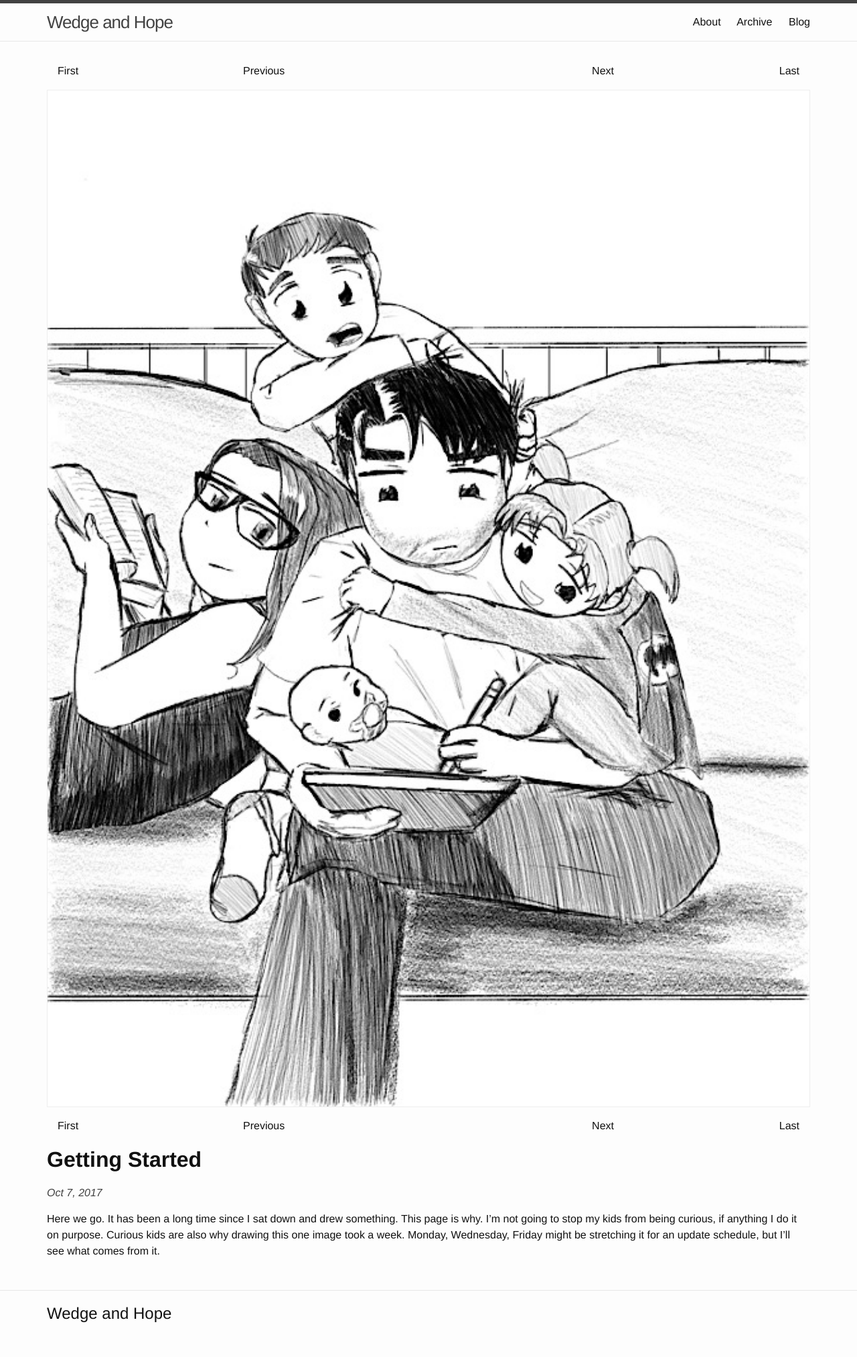
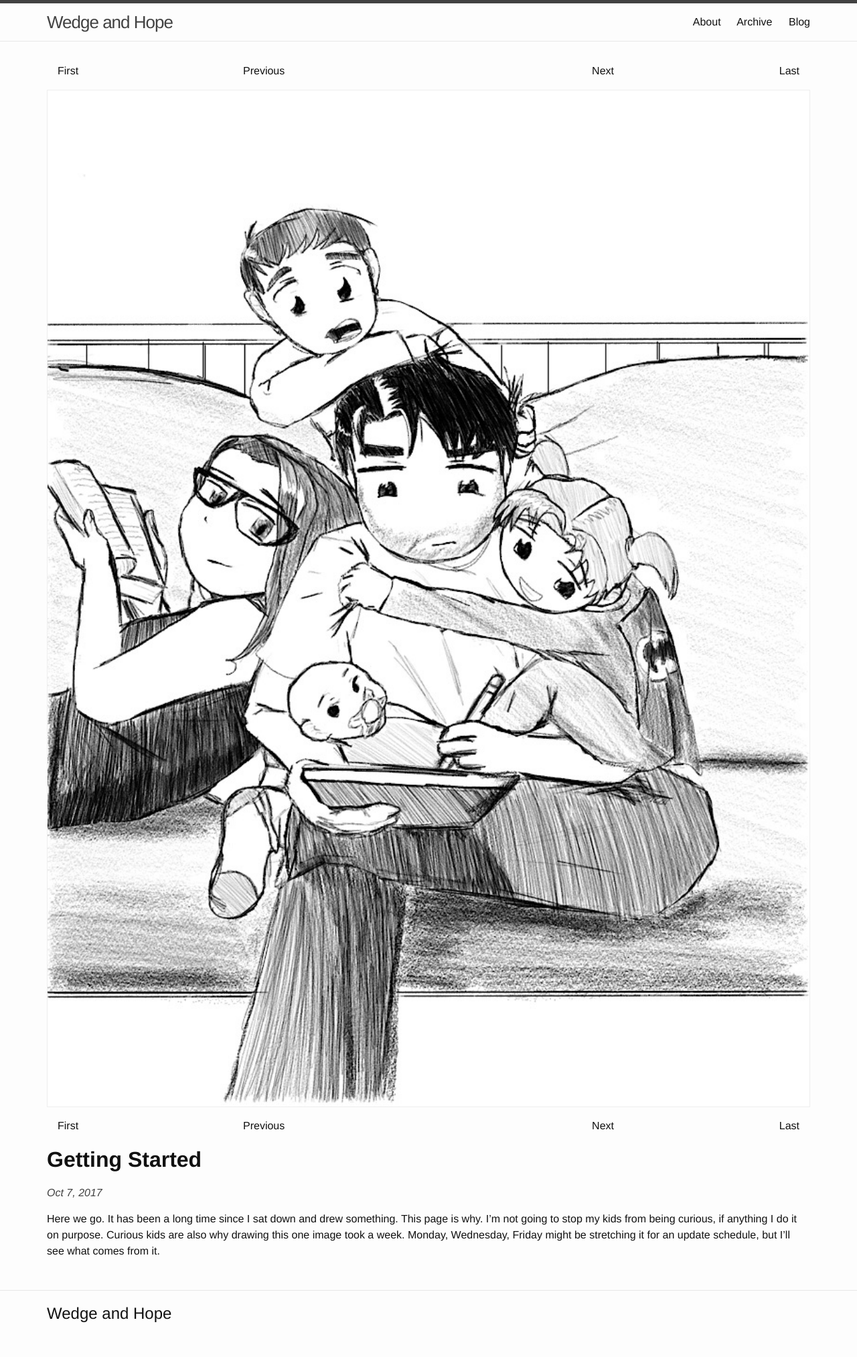
Before and after one commit to wedgejaeger/wedgejaeger.github.io, a Jekyll site: the page built from _posts/comics/2017-10-07-getting-started.md, in a window 1280 px wide. Shown: the whole page at 67% size. Built offline with Jekyll 4.4.1, drawn with Linux system fonts in a browser that asks for light colours.

Commit message:
Update 2017-10-07-getting-started.md

```diff
--- a/_posts/comics/2017-10-07-getting-started.md
+++ b/_posts/comics/2017-10-07-getting-started.md
@@ -3,8 +3,8 @@
 title:  "Getting Started"
 date:   2017-10-07 06:00:00 -0400
 categories: comics
-image: "/images/comics/2017-10-07-getting-started-mobile.jpeg"
-image2x: "/images/comics/2017-10-07-getting-started-mobile.jpeg"
+image: "/images/comics/2017-10-07-getting-started.jpg"
+image2x: "/images/comics/2017-10-07-getting-started.jpg"
 copyright: false
 ---
 
```
